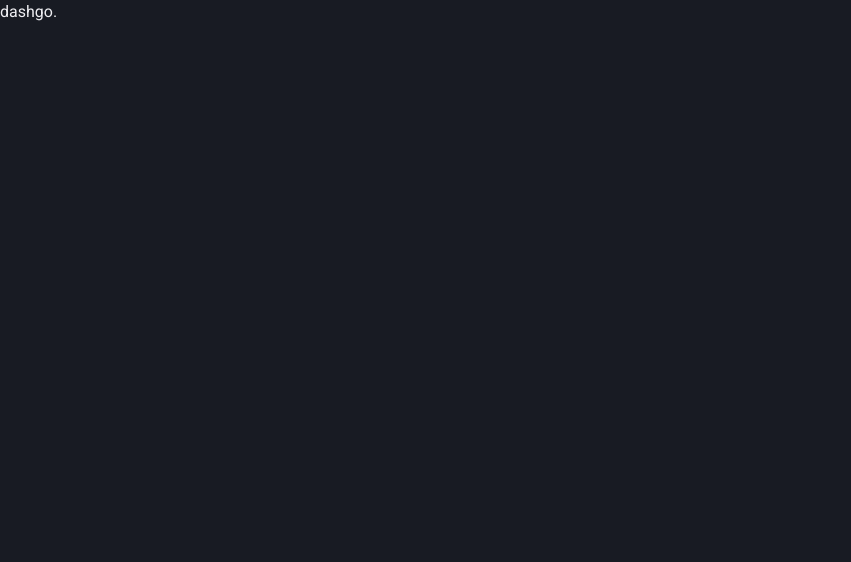
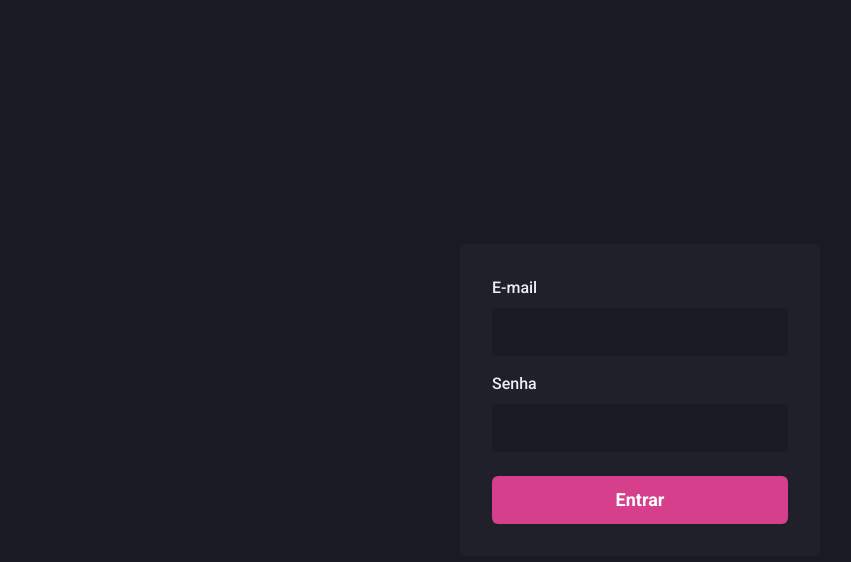
Before and after one commit to camilamiz/04-dashgo, a Next.js app: page / in a window 1280 px wide. Shown: the top 562 px of the page, without its empty margins (0-851 px from the left). Built offline with nearby package versions, Linux system fonts and the light colour scheme.

Commit message:
add signin form

```diff
--- a/src/pages/index.tsx
+++ b/src/pages/index.tsx
@@ -1,6 +1,54 @@
+import { Button, Flex, FormControl, FormLabel, Input, Stack } from "@chakra-ui/react";
 
-export default function Home() {
+export default function SignIn() {
   return (
-    <h1>dashgo.</h1>
+    <Flex
+      w="100wh"
+      h="100vh"
+      alignItems="center"
+      justifyContent="center"
+    >
+      <Flex
+        as="form"
+        width="100%"
+        maxWidth={360}
+        bg="gray.800"
+        padding="8"
+        borderRadius={8}
+        flexDir="column"
+      >
+        <Stack spacing="4">
+          <FormControl>
+            <FormLabel htmlFor="email">E-mail</FormLabel>
+            <Input
+              id="email"
+              name="email"
+              focusBorderColor="pink.500"
+              bgColor="gray.900"
+              variant="filled"
+              _hover={{
+                bgColor: 'gray.900'
+              }}
+              size="lg"
+            />
+          </FormControl>
+          <FormControl>
+            <FormLabel htmlFor="password">Senha</FormLabel>
+            <Input
+              id="password"
+              name="password"
+              focusBorderColor="pink.500"
+              bgColor="gray.900"
+              variant="filled"
+              _hover={{
+                bgColor: 'gray.900'
+              }}
+              size="lg"
+            />
+          </FormControl>
+        </Stack>
+        <Button type="submit" mt="6" colorScheme="pink" size="lg">Entrar</Button>
+      </Flex>
+    </Flex>
   )
 }
```
